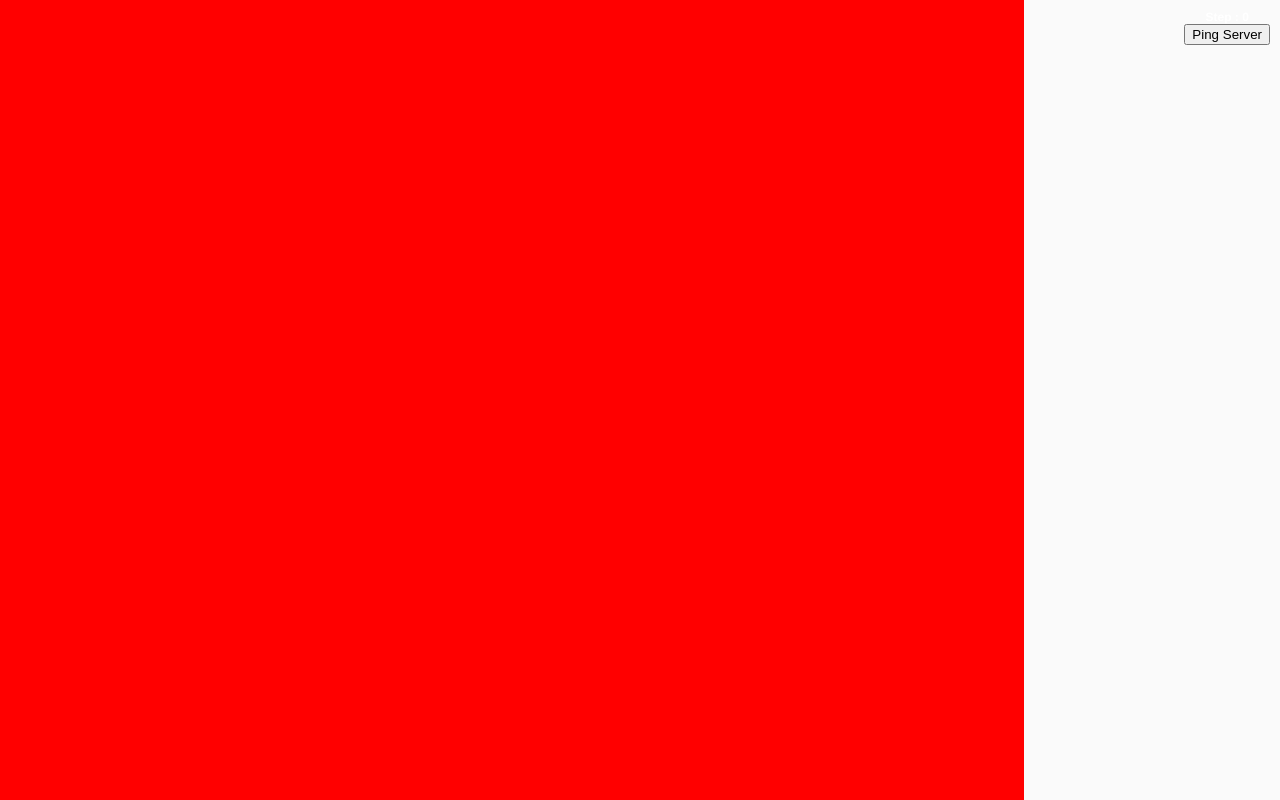
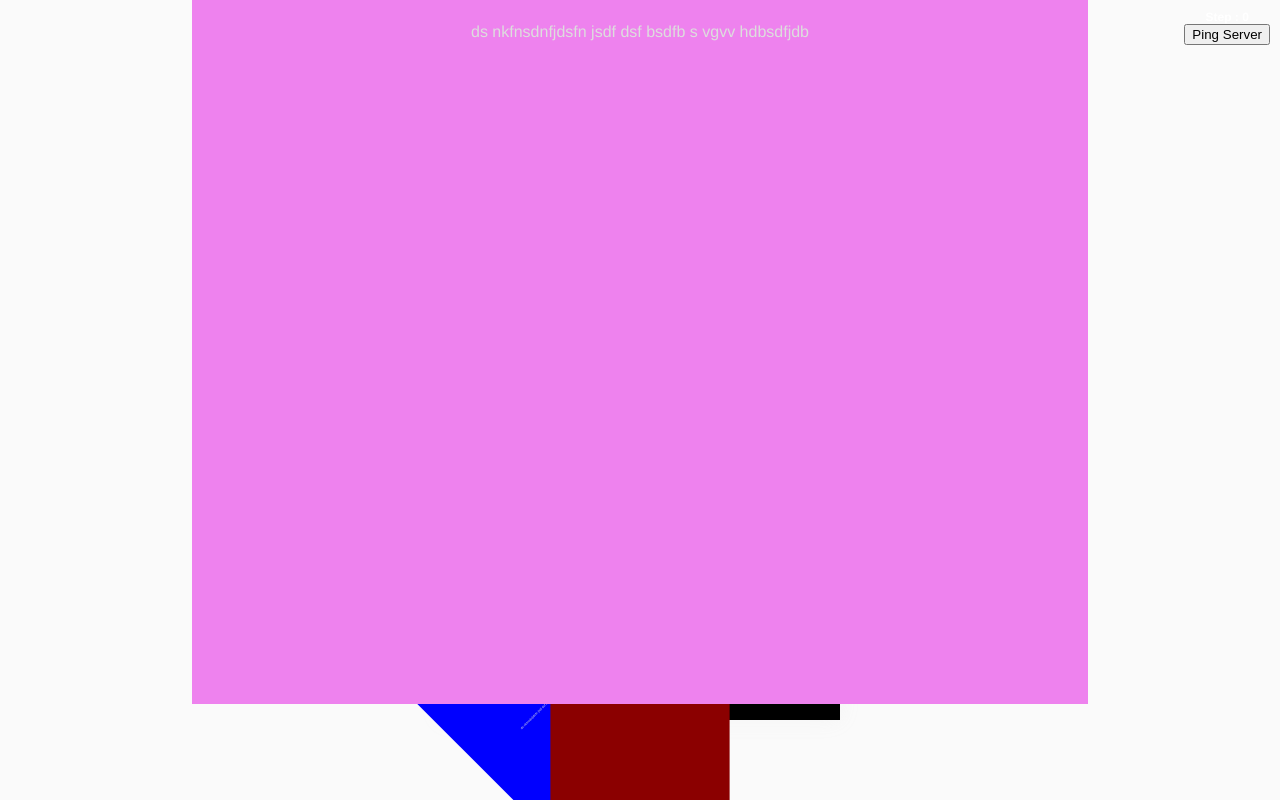
Before and after one commit to robinsimonklein/mabellemort, a Vue app: page / in a window 1280 px wide. Built offline with nearby package versions, Linux system fonts and the light colour scheme; no server answers.

Commit message:
Styling user cards

```diff
--- a/src/App.vue
+++ b/src/App.vue
@@ -12,7 +12,9 @@
           </div>
 
           <user-cards-container>
-              <user-card></user-card>
+              <user-card :class="'small--left'" :color="'blue'"></user-card>
+              <user-card :class="'small'" :color="'darkred'"></user-card>
+              <user-card :class="''" :color="'violet'"></user-card>
           </user-cards-container>
       </div>
   </div>
--- a/src/components/userCards/userCard.vue
+++ b/src/components/userCards/userCard.vue
@@ -1,25 +1,78 @@
 <template>
-    <div class="user-card">
-
+    <div class="user-card" :style="'background-color: ' + color">
+        <div class="user-card__text-wrap">
+            <p class="user-card__text">ds nkfnsdnfjdsfn jsdf dsf bsdfb s vgvv hdbsdfjdb</p>
+        </div>
     </div>
 </template>
 
 <script>
     export default {
-        name: "userCard"
+        name: "userCard",
+        props: {
+            color: {
+                type: String,
+                default: 'red'
+            }
+        }
     }
 </script>
 
 <style lang="scss" scoped>
     .user-card {
+        $card-width: 70vw;
+
+        position: absolute;
+        bottom: 0;
+        left: 50%;
+        margin-left: $card-width / -2;
         display: block;
-        width: 80%;
-        background: red;
+        width: $card-width;
+        margin-bottom: 12vh;
+        box-sizing: border-box;
 
         &:after {
             content: "";
             display: block;
             padding-bottom: 150%;
         }
+
+        &.small {
+            $card-scale: 0.2;
+            transform: scale($card-scale);
+            transform-origin: bottom;
+            margin-bottom: 0;
+
+            &--left {
+                transform: scale($card-scale) rotate(-45deg);
+                transform-origin: bottom;
+                margin-bottom: 0;
+            }
+            &--right {
+                transform: scale($card-scale) rotate(45deg);
+                transform-origin: bottom;
+                margin-bottom: 0;
+            }
+        }
+
+        &__text-wrap {
+            display: flex;
+            flex-direction: column;
+            align-items: center;
+            justify-content: center;
+            position: absolute;
+            top: 0;
+            left: 0;
+            bottom: 0;
+            right: 0;
+            height: 100%;
+            width: 100%;
+            overflow: hidden;
+            box-sizing: border-box;
+        }
+
+        &__text {
+            margin: 0;
+        }
     }
 </style>
--- a/src/components/userCards/userCardsContainer.vue
+++ b/src/components/userCards/userCardsContainer.vue
@@ -14,6 +14,7 @@
     .user-cards-container {
         display: flex;
         flex-direction: row;
+        justify-content: center;
         position: fixed;
         bottom: 0;
         left: 0;
```
